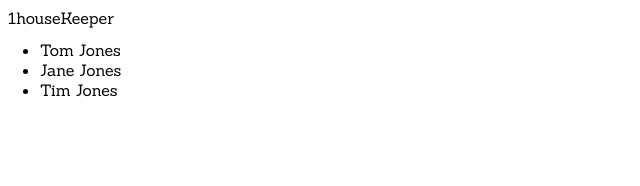
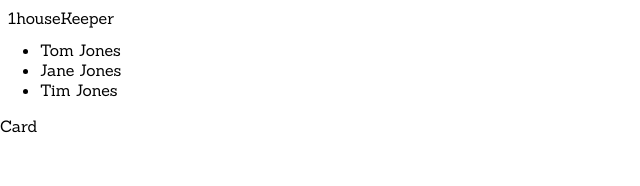
Before and after one commit to juntao-dev/1housekeeper, a React (Create React App) app in the folder 1housekeeper-front/: page /members in a window 1280 px wide. Shown: the top 186 px of the page, without its empty margins (0-640 px from the left). Built offline with nearby package versions, Linux system fonts and the light colour scheme.

Commit message:
feature/4 add member card set up

```diff
--- a/1housekeeper-front/src/App.js
+++ b/1housekeeper-front/src/App.js
@@ -11,7 +11,6 @@ import styled from "styled-components";
 
 const PageBody = styled.div`
   margin-top: 2.5rem;
-  margin-bottom: 2.5rem;
 `;
 
 function dashboard() {
--- a/1housekeeper-front/src/Components/FooterBar/FooterBar.js
+++ b/1housekeeper-front/src/Components/FooterBar/FooterBar.js
@@ -2,12 +2,12 @@ import React from "react";
 import styled from "styled-components";
 
 const FooterBox = styled.div`
-  bottom: 0;
   width: 100%;
   padding: 10px;
   background: white;
   text-align: left;
   position: fixed;
+  bottom: 0;
 `;
 
 const FooterBar = props => {
--- /dev/null
+++ b/1housekeeper-front/src/Components/MembersPage/MembersList/MemberCard/MemberCard.js
@@ -0,0 +1,7 @@
+import React from "react";
+
+const MemberCard = props => {
+  return <div>Card</div>;
+};
+
+export default MemberCard;
--- /dev/null
+++ b/1housekeeper-front/src/Components/MembersPage/MembersList/MemberCard/index.js
@@ -0,0 +1,3 @@
+import MemberCard from "./MemberCard";
+
+export default MemberCard;
--- a/1housekeeper-front/src/Components/MembersPage/MembersList/MembersList.js
+++ b/1housekeeper-front/src/Components/MembersPage/MembersList/MembersList.js
@@ -1,6 +1,7 @@
 import React from "react";
 import styled from "styled-components";
 import SampleMembers from "./SampleMembers";
+import MemberCard from "./MemberCard";
 
 const ListWrapper = styled.div``;
 
@@ -10,9 +11,12 @@ const memberlisting = SampleMembers.map(member => {
 
 const MembersList = props => {
   return (
-    <ListWrapper>
-      <ul>{memberlisting}</ul>
-    </ListWrapper>
+    <div>
+      <ListWrapper>
+        <ul>{memberlisting}</ul>
+      </ListWrapper>
+      <MemberCard />
+    </div>
   );
 };
 
```
